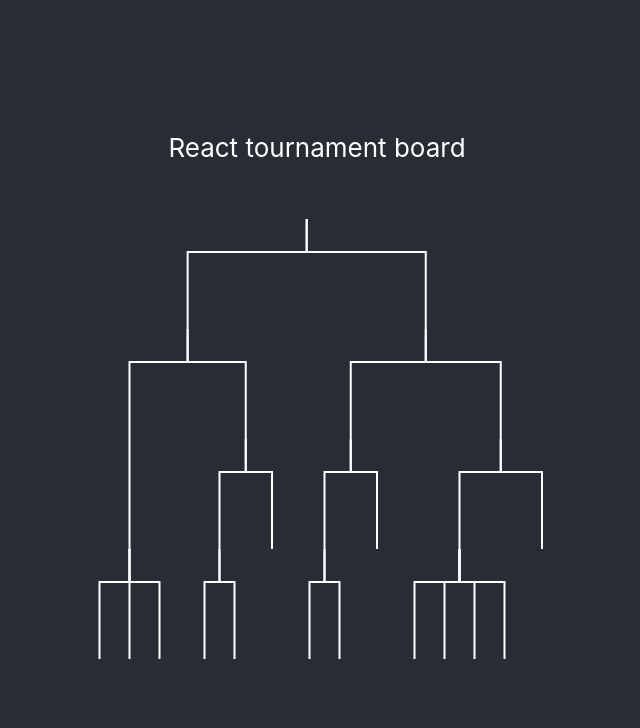
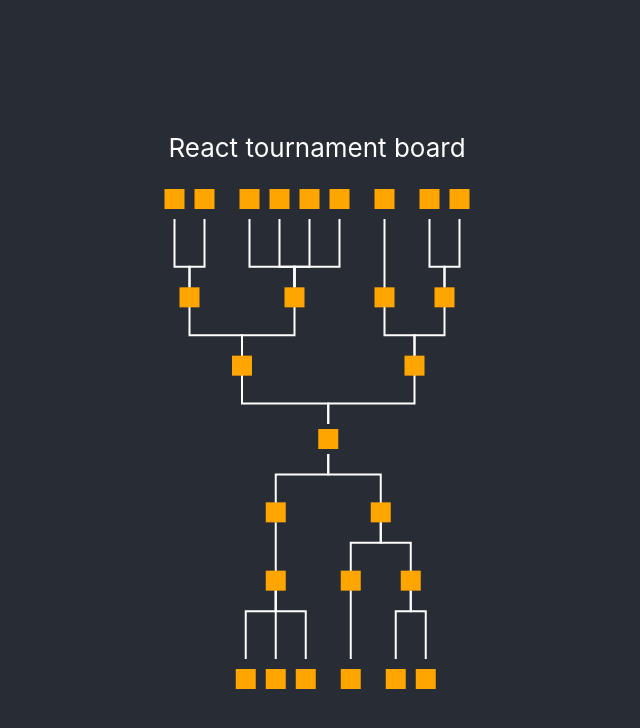
Before and after one commit to by-kitachan/react-tournament-board, a React (Vite) app: page / in a window 1280 px wide. Shown: the top 728 px of the page, without its empty margins (323-963 px from the left). Built offline with nearby package versions, Linux system fonts and the light colour scheme.

Commit message:
feat: Implement node components layer

```diff
--- a/src/App.tsx
+++ b/src/App.tsx
@@ -8,16 +8,23 @@ function App() {
       <header className="App-header">
         <p>React tournament board</p>
         <TournamentBoard
+          direction="horizontal"
+          bidirectionalTree
+          nodeRenderer={() => (
+            <div
+              style={{ backgroundColor: 'orange', width: 20, height: 20 }}
+            ></div>
+          )}
           competitor={[
             [
               [[{ id: 'y' }, { id: 't' }, { id: 'u' }]],
-              [[{ id: 'a' }, { id: 'x' }], { id: 'y' }],
+              [[{ id: 's' }], [{ id: 'a' }, { id: 'x' }]],
             ],
             [
-              [[{ id: 'f' }, { id: 'p' }], { id: 'z' }],
+              [[{ id: 'f' }, { id: 'p' }], [{ id: 'z' }]],
               [
                 [{ id: 'b' }, { id: 'c' }, { id: 'd' }, { id: 'e' }],
-                { id: 'o' },
+                [{ id: 'o' }, { id: 'q' }],
               ],
             ],
           ]}
--- a/src/components/TournamentBoard.tsx
+++ b/src/components/TournamentBoard.tsx
@@ -1,10 +1,13 @@
-import React, { useMemo } from 'react';
+import React, { useMemo, useCallback } from 'react';
 import { Direction, MatchingStructure } from '../types';
 import { SVGLayer, GroupLayer } from './chart/layer';
 import { traverseTreeNodeStatus, SubTree, NodeStatus } from './chart/tree';
 
+export interface NodeRendererProps {}
+
 export interface TournamentBoardProps {
   competitor: MatchingStructure;
+  nodeRenderer?: (props: NodeRendererProps) => React.ReactNode;
   direction?: Direction;
   boardSize?: number;
   descenderLinkLengthRatio?: number;
@@ -16,8 +19,341 @@ export interface TournamentBoardProps {
   bidirectionalTree?: boolean;
 }
 
+type TreeLayout = {
+  treeSize: number;
+  subTreeSize: {
+    topLeft: number;
+    topRight: number;
+    bottomLeft: number;
+    bottomRight: number;
+  };
+};
+
+export const TreeLinksLayer: React.VFC<
+  {
+    treeNodeStatus: NodeStatus | [NodeStatus, NodeStatus];
+    treeLayout: TreeLayout;
+  } & Pick<
+    Required<TournamentBoardProps>,
+    | 'direction'
+    | 'boardSize'
+    | 'descenderLinkLengthRatio'
+    | 'ascenderLinkLengthRatio'
+    | 'leafDistance'
+    | 'groupDistance'
+    | 'leafPadding'
+    | 'rootPadding'
+  >
+> = ({
+  treeNodeStatus,
+  treeLayout,
+  direction,
+  boardSize,
+  descenderLinkLengthRatio,
+  ascenderLinkLengthRatio,
+  leafDistance,
+  groupDistance,
+  leafPadding,
+  rootPadding,
+}) => {
+  if (Array.isArray(treeNodeStatus)) {
+    const { topLeft, topRight, bottomLeft } = treeLayout.subTreeSize;
+    return (
+      <GroupLayer stroke="white" strokeWidth={2} fill="transparent">
+        <GroupLayer
+          transform={
+            direction === 'vertical'
+              ? `translate(${leafPadding} ${Math.max(topLeft - bottomLeft, 0)})`
+              : `translate(${Math.max(topLeft - bottomLeft, 0)} ${
+                  (boardSize + rootPadding) / 2
+                })`
+          }
+        >
+          <SubTree
+            treeNodeStatus={treeNodeStatus[0]}
+            treeSize={(boardSize - rootPadding) / 2 - leafPadding}
+            {...{
+              direction,
+              descenderLinkLengthRatio,
+              ascenderLinkLengthRatio,
+              leafDistance,
+              groupDistance,
+            }}
+          />
+        </GroupLayer>
+        <GroupLayer
+          transform={
+            direction === 'vertical'
+              ? `rotate(180 ${boardSize / 2} ${
+                  (topLeft + topRight) / 2 + Math.max(bottomLeft - topLeft, 0)
+                }) translate(${leafPadding} ${Math.max(
+                  bottomLeft - topLeft,
+                  0,
+                )})`
+              : `rotate(180 ${
+                  (topLeft + topRight) / 2 + Math.max(bottomLeft - topLeft, 0)
+                } ${boardSize / 2}) translate(${Math.max(
+                  bottomLeft - topLeft,
+                  0,
+                )} ${(boardSize + rootPadding) / 2})`
+          }
+        >
+          <SubTree
+            treeNodeStatus={treeNodeStatus[1]}
+            treeSize={(boardSize - rootPadding) / 2 - leafPadding}
+            {...{
+              direction,
+              descenderLinkLengthRatio,
+              ascenderLinkLengthRatio,
+              leafDistance,
+              groupDistance,
+            }}
+          />
+        </GroupLayer>
+      </GroupLayer>
+    );
+  } else {
+    return (
+      <GroupLayer stroke="white" strokeWidth={2} fill="transparent">
+        <GroupLayer
+          transform={
+            direction === 'vertical'
+              ? `translate(${leafPadding} 0)`
+              : `translate(0 ${rootPadding})`
+          }
+        >
+          <SubTree
+            treeNodeStatus={treeNodeStatus}
+            treeSize={boardSize - rootPadding - leafPadding}
+            {...{
+              direction,
+              descenderLinkLengthRatio,
+              ascenderLinkLengthRatio,
+              leafDistance,
+              groupDistance,
+            }}
+          />
+        </GroupLayer>
+      </GroupLayer>
+    );
+  }
+};
+
+export const NodeComponentsLayer: React.VFC<
+  {
+    treeNodeStatus: NodeStatus | [NodeStatus, NodeStatus];
+    treeLayout: TreeLayout;
+  } & Pick<
+    Required<TournamentBoardProps>,
+    | 'nodeRenderer'
+    | 'direction'
+    | 'boardSize'
+    | 'leafDistance'
+    | 'groupDistance'
+    | 'leafPadding'
+    | 'rootPadding'
+  >
+> = ({
+  treeNodeStatus,
+  treeLayout,
+  nodeRenderer,
+  direction,
+  boardSize,
+  leafDistance,
+  groupDistance,
+  leafPadding,
+  rootPadding,
+}) => {
+  const stepSize = useMemo(() => {
+    if (Array.isArray(treeNodeStatus)) {
+      return (
+        ((boardSize - rootPadding) / 2 - leafPadding) /
+        Math.max(...treeNodeStatus.map((n) => n.height), 1)
+      );
+    } else {
+      return (boardSize - rootPadding - leafPadding) / treeNodeStatus.height;
+    }
+  }, [treeNodeStatus, boardSize, rootPadding, leafPadding]);
+
+  const UserComponent = useCallback(
+    ({
+      nodeProps,
+      row,
+      col,
+      inverse,
+      transpose,
+    }: {
+      nodeProps: NodeRendererProps;
+      row: number;
+      col: number;
+      inverse?: boolean;
+      transpose?: boolean;
+    }) => {
+      const colTransposed = transpose ? treeLayout.treeSize - col : col;
+      return (
+        <div
+          style={{
+            ...(direction === 'vertical'
+              ? {
+                  ...(inverse ? { right: 0 } : { left: 0 }),
+                  top: -leafDistance / 2,
+                  bottom: -leafDistance / 2,
+                  flexDirection: 'row',
+                }
+              : {
+                  ...(inverse ? { top: 0 } : { bottom: 0 }),
+                  left: -leafDistance / 2,
+                  right: -leafDistance / 2,
+                  flexDirection: 'column',
+                }),
+            position: 'absolute',
+            display: 'flex',
+            alignItems: 'center',
+            transform:
+              direction === 'vertical'
+                ? `translate(${boardSize - row}px, ${colTransposed}px)`
+                : `translate(${colTransposed}px, ${row}px)`,
+          }}
+        >
+          {nodeRenderer(nodeProps)}
+        </div>
+      );
+    },
+    [nodeRenderer, leafDistance, direction, boardSize, treeLayout],
+  );
+
+  const NodeRenderer: React.VFC<{
+    nodeStatus: NodeStatus;
+    colOffset: number;
+    rowOffset: number;
+    inverse?: boolean;
+    transpose?: boolean;
+    isRoot?: boolean;
+  }> = ({
+    nodeStatus: { children, size, treeWeight },
+    colOffset,
+    rowOffset,
+    inverse,
+    transpose,
+    isRoot,
+  }) => {
+    const col = colOffset + size * treeWeight;
+    if (!children) {
+      return (
+        <UserComponent
+          nodeProps={{}}
+          col={col + groupDistance / 2}
+          row={rowOffset + (inverse ? -leafPadding : leafPadding)}
+          {...{ inverse, transpose }}
+        />
+      );
+    }
+
+    const nextRowOffset = rowOffset + (inverse ? -stepSize : stepSize);
+    const childrenOffset = children.reduce<number[]>(
+      (arr, n, i) => [...arr, n.size + (i > 0 ? arr[i - 1] : 0)],
+      [],
+    );
+    return (
+      <>
+        {children.map((n, i) => (
+          <NodeRenderer
+            key={n.id}
+            nodeStatus={n}
+            colOffset={colOffset + childrenOffset[i] - n.size}
+            rowOffset={nextRowOffset}
+            {...{ inverse, transpose }}
+          />
+        ))}
+        {!isRoot && (
+          <UserComponent
+            nodeProps={{}}
+            col={col}
+            row={rowOffset}
+            {...{ inverse, transpose }}
+          />
+        )}
+      </>
+    );
+  };
+
+  if (Array.isArray(treeNodeStatus)) {
+    const { topLeft, bottomLeft } = treeLayout.subTreeSize;
+    const rootCol =
+      treeNodeStatus[0].size * treeNodeStatus[0].treeWeight +
+      Math.max(topLeft - bottomLeft, 0);
+    return (
+      <div style={{ position: 'absolute', top: 0, left: 0 }}>
+        <NodeRenderer
+          nodeStatus={treeNodeStatus[0]}
+          colOffset={Math.max(topLeft - bottomLeft, 0)}
+          rowOffset={(boardSize + rootPadding) / 2}
+          isRoot
+        />
+        <NodeRenderer
+          nodeStatus={treeNodeStatus[1]}
+          colOffset={Math.max(bottomLeft - topLeft, 0)}
+          rowOffset={(boardSize - rootPadding) / 2}
+          isRoot
+          inverse
+          transpose
+        />
+        <div
+          style={{
+            position: 'absolute',
+            // inset: -leafDistance / 2,
+            ...(direction === 'vertical'
+              ? {
+                  top: -leafDistance / 2,
+                  bottom: -leafDistance / 2,
+                  left: -boardSize / 2,
+                  right: -boardSize / 2,
+                  flexDirection: 'row',
+                }
+              : {
+                  top: -boardSize / 2,
+                  bottom: -boardSize / 2,
+                  left: -leafDistance / 2,
+                  right: -leafDistance / 2,
+                  flexDirection: 'column',
+                }),
+            display: 'flex',
+            alignItems: 'center',
+            justifyContent: 'center',
+            transform:
+              direction === 'vertical'
+                ? `translate(${boardSize / 2}px, ${rootCol}px)`
+                : `translate(${rootCol}px, ${boardSize / 2}px)`,
+            pointerEvents: 'none',
+          }}
+        >
+          <div style={{ pointerEvents: 'auto' }}>{nodeRenderer({})}</div>
+        </div>
+      </div>
+    );
+  } else {
+    return (
+      <div style={{ position: 'absolute', top: 0, left: 0 }}>
+        <NodeRenderer
+          nodeStatus={treeNodeStatus}
+          colOffset={0}
+          rowOffset={rootPadding}
+          isRoot
+        />
+        <UserComponent
+          nodeProps={{}}
+          col={treeNodeStatus.size * treeNodeStatus.treeWeight}
+          row={0}
+          inverse
+        />
+      </div>
+    );
+  }
+};
+
 export const TournamentBoard: React.VFC<TournamentBoardProps> = ({
   competitor,
+  nodeRenderer,
   direction = 'horizontal',
   boardSize = 500,
   descenderLinkLengthRatio = 0.7,
@@ -43,34 +379,25 @@ export const TournamentBoard: React.VFC<TournamentBoardProps> = ({
     }
     subTreeStatus = [a, b];
   }
-  console.log(treeNodeStatus);
 
-  const size = useMemo(() => {
+  const treeLayout = useMemo((): TreeLayout => {
     if (subTreeStatus) {
-      const bidi = {
+      const subTreeSize = {
         topLeft: subTreeStatus[1].size * (1 - subTreeStatus[1].treeWeight),
         topRight: subTreeStatus[1].size * subTreeStatus[1].treeWeight,
         bottomLeft: subTreeStatus[0].size * subTreeStatus[0].treeWeight,
         bottomRight: subTreeStatus[0].size * (1 - subTreeStatus[0].treeWeight),
       };
-      const left = Math.max(bidi.topLeft, bidi.bottomLeft);
-      const right = Math.max(bidi.topRight, bidi.bottomRight);
+      const left = Math.max(subTreeSize.topLeft, subTreeSize.bottomLeft);
+      const right = Math.max(subTreeSize.topRight, subTreeSize.bottomRight);
       return {
-        svg:
-          direction === 'vertical'
-            ? { width: boardSize, height: left + right }
-            : { width: left + right, height: boardSize },
-        bidi: {
-          ...bidi,
-        },
+        treeSize: left + right,
+        subTreeSize,
       };
     } else {
       return {
-        svg:
-          direction === 'vertical'
-            ? { width: boardSize, height: treeNodeStatus.size }
-            : { width: treeNodeStatus.size, height: boardSize },
-        bidi: {
+        treeSize: treeNodeStatus.size,
+        subTreeSize: {
           topLeft: 0,
           topRight: 0,
           bottomLeft: 0,
@@ -78,102 +405,45 @@ export const TournamentBoard: React.VFC<TournamentBoardProps> = ({
         },
       };
     }
-  }, [
-    subTreeStatus,
-    treeNodeStatus,
-    direction,
-    boardSize,
-    leafDistance,
-    groupDistance,
-  ]);
-  console.log(size);
+  }, [subTreeStatus, treeNodeStatus]);
 
   return (
-    <div>
-      <SVGLayer {...size.svg}>
-        <GroupLayer stroke="white" strokeWidth={2} fill="transparent">
-          {subTreeStatus ? (
-            <>
-              <GroupLayer
-                transform={
-                  direction === 'vertical'
-                    ? `translate(${leafPadding} ${Math.max(
-                        size.bidi.topLeft - size.bidi.bottomLeft,
-                        0,
-                      )})`
-                    : `translate(${Math.max(
-                        size.bidi.topLeft - size.bidi.bottomLeft,
-                        0,
-                      )} ${(boardSize + rootPadding) / 2})`
-                }
-              >
-                <SubTree
-                  treeNodeStatus={subTreeStatus[0]}
-                  treeSize={(boardSize - rootPadding) / 2 - leafPadding}
-                  {...{
-                    direction,
-                    descenderLinkLengthRatio,
-                    ascenderLinkLengthRatio,
-                    leafDistance,
-                    groupDistance,
-                  }}
-                />
-              </GroupLayer>
-              <GroupLayer
-                transform={
-                  direction === 'vertical'
-                    ? `rotate(180 ${size.svg.width / 2} ${
-                        (size.bidi.topLeft + size.bidi.topRight) / 2 +
-                        Math.max(size.bidi.bottomLeft - size.bidi.topLeft, 0)
-                      }) translate(${leafPadding} ${Math.max(
-                        size.bidi.bottomLeft - size.bidi.topLeft,
-                        0,
-                      )})`
-                    : `rotate(180 ${
-                        (size.bidi.topLeft + size.bidi.topRight) / 2 +
-                        Math.max(size.bidi.bottomLeft - size.bidi.topLeft, 0)
-                      } ${size.svg.height / 2}) translate(${Math.max(
-                        size.bidi.bottomLeft - size.bidi.topLeft,
-                        0,
-                      )} ${(boardSize + rootPadding) / 2})`
-                }
-              >
-                <SubTree
-                  treeNodeStatus={subTreeStatus[1]}
-                  treeSize={(boardSize - rootPadding) / 2 - leafPadding}
-                  {...{
-                    direction,
-                    descenderLinkLengthRatio,
-                    ascenderLinkLengthRatio,
-                    leafDistance,
-                    groupDistance,
-                  }}
-                />
-              </GroupLayer>
-            </>
-          ) : (
-            <GroupLayer
-              transform={
-                direction === 'vertical'
-                  ? `translate(${leafPadding} 0)`
-                  : `translate(0 ${rootPadding})`
-              }
-            >
-              <SubTree
-                treeNodeStatus={treeNodeStatus}
-                treeSize={boardSize - rootPadding - leafPadding}
-                {...{
-                  direction,
-                  descenderLinkLengthRatio,
-                  ascenderLinkLengthRatio,
-                  leafDistance,
-                  groupDistance,
-                }}
-              />
-            </GroupLayer>
-          )}
-        </GroupLayer>
+    <div style={{ position: 'relative' }}>
+      <SVGLayer
+        {...(direction === 'vertical'
+          ? { width: boardSize, height: treeLayout.treeSize }
+          : { width: treeLayout.treeSize, height: boardSize })}
+      >
+        <TreeLinksLayer
+          treeNodeStatus={subTreeStatus || treeNodeStatus}
+          {...{
+            treeLayout,
+            direction,
+            boardSize,
+            descenderLinkLengthRatio,
+            ascenderLinkLengthRatio,
+            leafDistance,
+            groupDistance,
+            leafPadding,
+            rootPadding,
+          }}
+        />
       </SVGLayer>
+      {nodeRenderer && (
+        <NodeComponentsLayer
+          treeNodeStatus={subTreeStatus || treeNodeStatus}
+          {...{
+            treeLayout,
+            nodeRenderer,
+            direction,
+            boardSize,
+            leafDistance,
+            groupDistance,
+            leafPadding,
+            rootPadding,
+          }}
+        />
+      )}
     </div>
   );
 };
```
